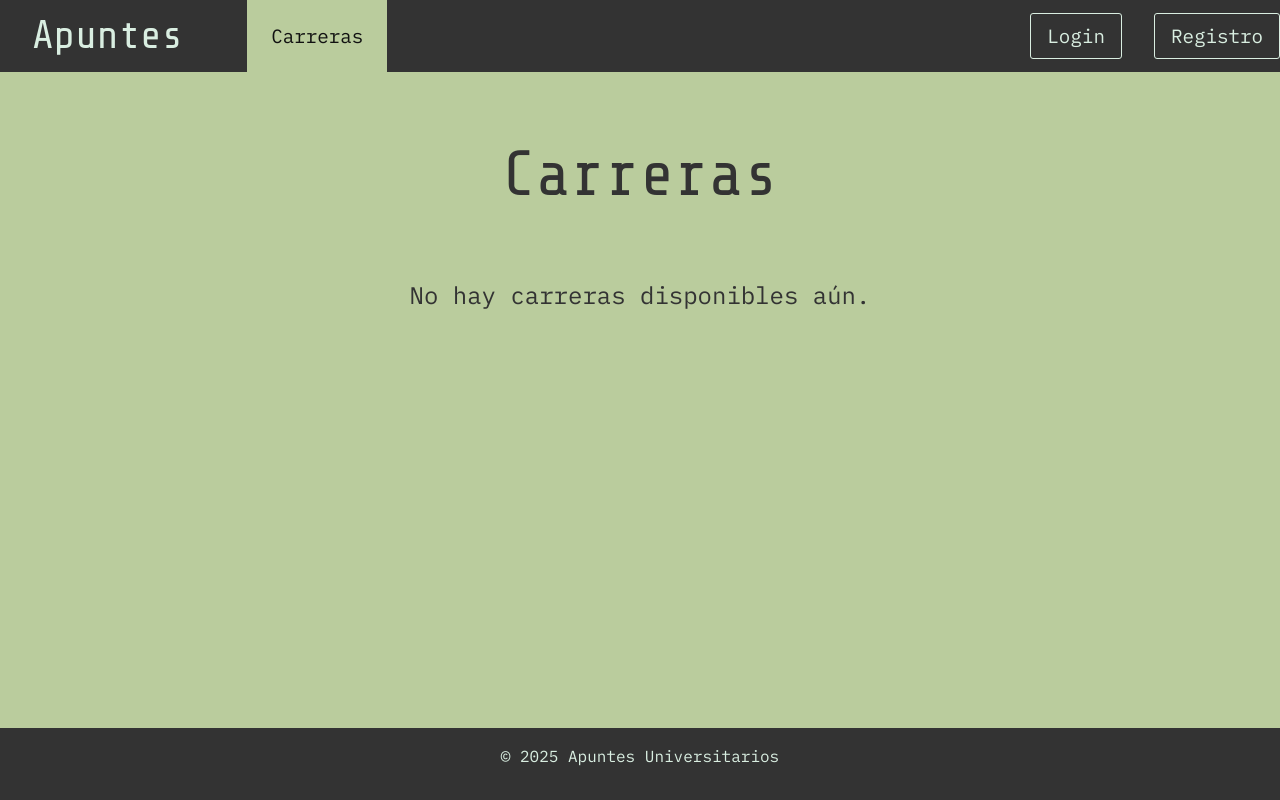
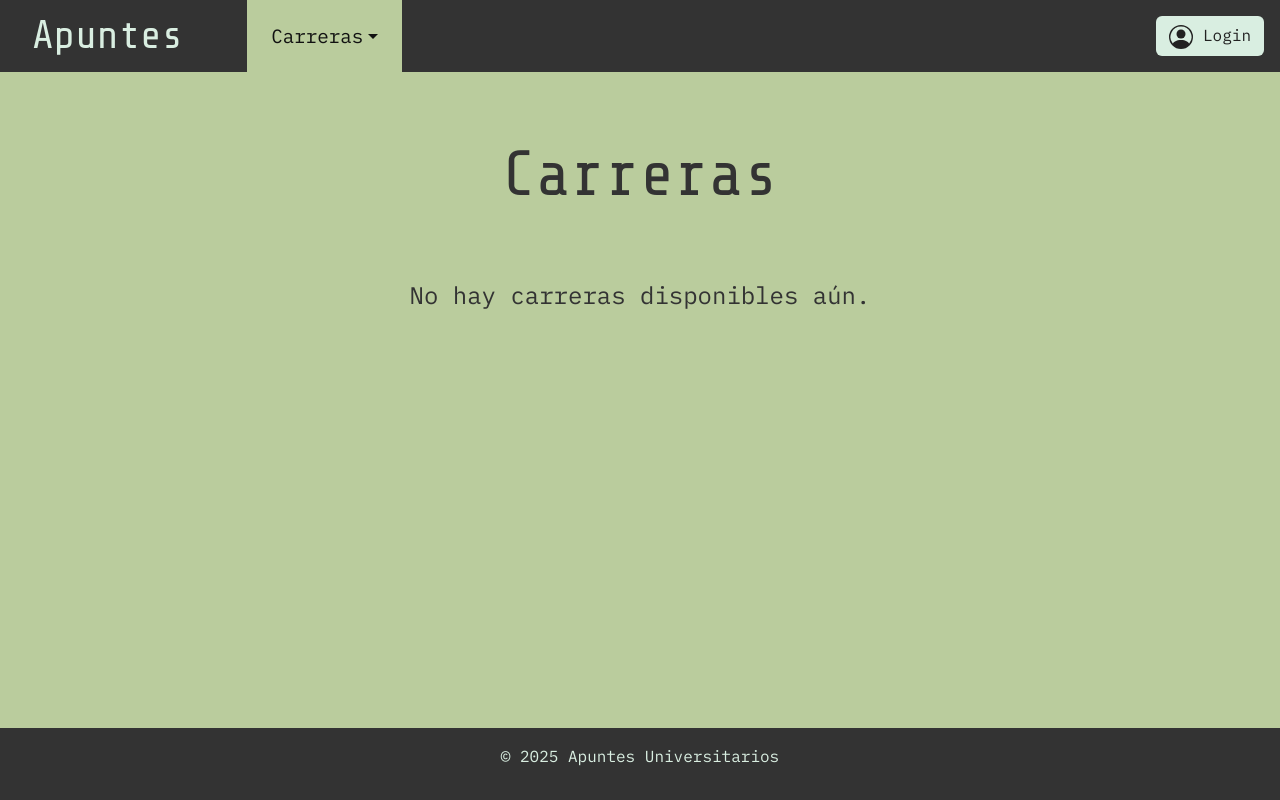
Before and after one commit to colochampre/django_apuntes, a Django app: page /carreras/ in a window 1280 px wide. Run offline with Django 5.2, Linux system fonts and the light colour scheme; data that the repository does not hold is empty.

Commit message:
Dropdown de login + responsive

```diff
--- a/apuntes/gestion_carreras/views.py
+++ b/apuntes/gestion_carreras/views.py
@@ -1,7 +1,7 @@
 from django.shortcuts import render
 from .models import Carrera
+
 # Create your views here.
 def lista_carreras(request):
-    carreras = Carrera.objects.all() # trae todas las carreras de la BD
-    return render(request, 'gestion_carreras/lista_carreras.html', {
-        'carreras': carreras}) # envio la lista de carreras al template
+    carreras = Carrera.objects.all().order_by('nombre') # trae las carreras de la BD ordenadas por nombre
+    return render(request, 'gestion_carreras/lista_carreras.html', {'carreras': carreras})  # envio la lista de carreras al template
--- a/apuntes/static/css/base.css
+++ b/apuntes/static/css/base.css
@@ -8,7 +8,13 @@
     font-family: 'IBM Plex Mono', monospace;
 }
 
+html, body {
+    overflow-x: hidden;
+}
+
 body {
+    width: 100%;
+    position: relative;
     min-height: 100vh;
     display: flex;
     flex-direction: column;
@@ -24,15 +30,8 @@ h2 {
     margin: auto auto 4rem auto;
 }
 
-#base-title {
+#base-h1 {
     margin: 0 4rem 0 2rem;
-}
-
-.base-main {
-    width: 100%;
-    display: flex;
-    flex: 1;
-
 }
 
 .base-header {
@@ -69,7 +68,6 @@ h2 {
 
 .base-nav a {
     font-size: 1.2rem;
-    transition: all 0.2s ease;
 }
 
 .nav-izq {
@@ -84,9 +82,9 @@ h2 {
     padding: 0 1.5rem;
     text-decoration: none;
     background-color: #333;
-    transition: all 0.2s ease;
     display: flex;
     align-items: center;
+    transition: all 0.2s ease;
 }
 
 .nav-izq a:hover {
@@ -100,6 +98,7 @@ h2 {
 }
 
 .nav-der {
+    padding-right: 1rem;
     display: flex;
     justify-content: flex-end;
     align-items: center;
@@ -108,17 +107,80 @@ h2 {
 }
 
 .nav-der a {
-    padding: 0.5rem 1rem;
-    color: #D9EEE1;
-    text-decoration: none;
-    background-color: #333;
-    border-radius: 3px;
-    border: 1px solid #D9EEE1;
+    color: #222;
 }
 
-.nav-der a:hover {
+#loginDropdown {
     background-color: #D9EEE1;
     color: #222;
+    transition: all 0.2s ease;
+}
+
+#loginDropdown:hover {
+    background-color: #BACC9D;
+}
+
+#loginDropdown.show {
+    background-color: #BACC9D;
+}
+
+#login-submit {
+    background-color: #D9EEE1;
+    color: #222;
+}
+
+#login-submit:hover {
+    background-color: #BACC9D;
+}
+
+#login-container {
+    width: 400px !important;
+    padding: 2rem;
+    box-shadow: 0 4px 8px 0 rgba(0, 0, 0, 0.2), 0 6px 20px 0 rgba(0, 0, 0, 0.19);
+    border-radius: 3px;
+}
+
+#login-container hr {
+    margin: 2rem 0;
+}
+
+#login-container form {
+    display: flex;
+    flex-direction: column;
+    margin-top: 2rem;
+    margin-bottom: 1rem;
+}
+
+.login-title {
+    font-size: 2rem;
+    text-align: center;
+    margin-bottom: 0;
+}
+
+.login-subtitle {
+    font-size: 1rem;
+    text-align: center;
+    margin-bottom: 1rem;
+}
+
+.login-register {
+    margin-bottom: 1rem;
+    text-align: center;
+    color: #888;
+}
+
+.login-register a {
+    font-size: 1rem;
+    color: green;
+    text-decoration: none;
+}
+
+.base-main {
+    width: 100%;
+    max-width: 100%;
+    display: flex;
+    flex: 1;
+    overflow-x: hidden;
 }
 
 .base-footer {
@@ -128,3 +190,24 @@ h2 {
     background-color: #333;
     text-align: center;
 }
+
+/* Large devices (laptops/desktops, 992px up to 1200px) */
+@media only screen and (max-width: 1200px) {}
+
+/* Medium devices (landscape tablets, 768px up to 992px) */
+@media only screen and (max-width: 992px) {
+    #base-h1 { margin: 0 3rem 0 2rem; }
+}
+
+/* Small devices (portrait tablets and large phones, 600px up to 768px) */
+@media only screen and (max-width: 768px) {
+    #base-h1 { margin: 0 2rem 0 2rem; }
+}
+
+/* Extra small devices (phones, 600px and down) */
+@media only screen and (max-width: 600px) {
+    #base-h1 { margin: 0 .5rem 0 1rem; }
+    #login-container { width: 100vw !important; }
+    .nav-izq a { padding: 0 .5rem; font-size: 1rem; }
+    .nav-der button { font-size: .8rem !important; }
+}
--- a/apuntes/static/css/carreras.css
+++ b/apuntes/static/css/carreras.css
@@ -21,14 +21,14 @@
     max-width: 1200px;
     margin: 0 auto;
     display: grid;
-    grid-template-columns: 1fr 1fr;
+    grid-template-columns: 1fr 1fr 1fr 1fr;
     justify-items: center;
     align-items: start;
     gap: 2rem;
 }
 
 .carrera-item {
-    height: 8rem;
+    min-height: 8rem;
     width: 100%;
     max-width: 550px;
     padding: 1rem;
@@ -37,3 +37,23 @@
     box-shadow: 0 4px 8px 0 rgba(0, 0, 0, 0.2), 0 6px 20px 0 rgba(0, 0, 0, 0.19);
     font-size: 1.5rem;
 }
+
+/* Large devices (laptops/desktops, 992px up to 1200px) */
+@media only screen and (max-width: 1200px) {
+    .lista-carreras { grid-template-columns: 1fr 1fr 1fr; }
+}
+
+/* Medium devices (landscape tablets, 768px up to 992px) */
+@media only screen and (max-width: 992px) {
+    .lista-carreras { grid-template-columns: 1fr 1fr; }
+}
+
+/* Small devices (portrait tablets and large phones, 600px up to 768px) */
+@media only screen and (max-width: 768px) {
+    .carrera-item p { font-size: 1.3rem; }
+}
+
+/* Extra small devices (phones, 600px and down) */
+@media only screen and (max-width: 600px) {
+    .lista-carreras { grid-template-columns: 1fr; }
+}
--- a/apuntes/templates/base.html
+++ b/apuntes/templates/base.html
@@ -13,15 +13,37 @@
 <body>
     <header class="base-header">
         <div class="header-container">
-            <h1 id="base-title"><a href="{% url 'home' %}">Apuntes</a></h1>
+            <h1 id="base-h1"><a href="{% url 'home' %}">Apuntes</a></h1>
             <div class="base-nav">
-
                 <div class="nav-izq">
-                    <a href="{% url 'gestion_carreras:lista_carreras' %}" class="{% if request.resolver_match.url_name == 'lista_carreras' %}active{% endif %}">Carreras</a>
+                    <a href="{% url 'gestion_carreras:lista_carreras' %}" class="dropdown-toggle {% if request.resolver_match.url_name == 'lista_carreras' %}active{% endif %}">Carreras</a>
                 </div>
                 <div class="nav-der">
-                    <a href="{% url 'home' %}">Login</a>
-                    <a href="{% url 'home' %}">Registro</a>
+                    <div class="dropdown">
+                        <button class="btn" type="button" id="loginDropdown" data-bs-toggle="dropdown" aria-expanded="false">
+                            <svg xmlns="http://www.w3.org/2000/svg" width="24" height="24" fill="currentColor" class="bi bi-person-circle" viewBox="0 0 16 16">
+                                <path d="M11 6a3 3 0 1 1-6 0 3 3 0 0 1 6 0"/>
+                                <path fill-rule="evenodd" d="M0 8a8 8 0 1 1 16 0A8 8 0 0 1 0 8m8-7a7 7 0 0 0-5.468 11.37C3.242 11.226 4.805 10 8 10s4.757 1.225 5.468 2.37A7 7 0 0 0 8 1"/>
+                            </svg>
+                            Login
+                        </button>
+                        <div id="login-container" class="dropdown-menu dropdown-menu-end" style="width: 250px;" aria-labelledby="loginDropdown">
+                            <p class="login-title">Inicia Sesión</p>
+                            <p class="login-subtitle">Obtené acceso a más funciones</p>
+
+                            <p class="login-register mb-2 small">¿No tenés cuenta? <a href="{% url 'home' %}" class="text-decoration-none">Registrate</a></p>
+                            <hr>
+                            <form action="{% url 'home' %}">
+                                <div class="mb-2">
+                                    <input type="text" name="username" class="form-control form-control-sm" placeholder="Usuario">
+                                </div>
+                                <div class="mb-2">
+                                    <input type="password" name="password" class="form-control form-control-sm" placeholder="Contraseña">
+                                </div>
+                                <button id="login-submit" type="submit" class="btn btn-sm w-100">Iniciar Sesión</button>
+                            </form>
+                        </div>
+                    </div>
                 </div>
             </div>
         </div>
@@ -36,7 +58,7 @@
         <p>© 2025 Apuntes Universitarios</p>
     </footer>
 
+    <script src="https://cdn.jsdelivr.net/npm/bootstrap@5.3.8/dist/js/bootstrap.bundle.min.js" integrity="sha384-FKyoEForCGlyvwx9Hj09JcYn3nv7wiPVlz7YYwJrWVcXK/BmnVDxM+D2scQbITxI" crossorigin="anonymous"></script>
     {% block otros_js %}{% endblock %}
-    <script src="https://cdn.jsdelivr.net/npm/bootstrap@5.3.8/dist/js/bootstrap.bundle.min.js" integrity="sha384-FKyoEForCGlyvwx9Hj09JcYn3nv7wiPVlz7YYwJrWVcXK/BmnVDxM+D2scQbITxI" crossorigin="anonymous"></script>
 </body>
 </html>
--- a/apuntes/templates/gestion_carreras/lista_carreras.html
+++ b/apuntes/templates/gestion_carreras/lista_carreras.html
@@ -13,6 +13,13 @@
                     <div class="carrera-item">
                         <p>{{ carrera.nombre }}</p>
                     </div>
+                {% endfor %}
+                {% for carrera in carreras %}
+                    <div class="carrera-item">
+                        <p>{{ carrera.nombre }}</p>
+                    </div>
+                {% endfor %}
+                {% for carrera in carreras %}
                     <div class="carrera-item">
                         <p>{{ carrera.nombre }}</p>
                     </div>
```
